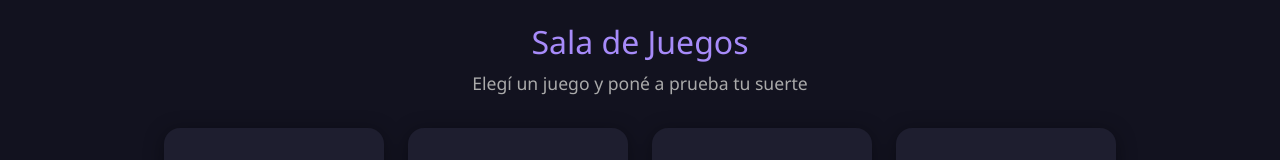
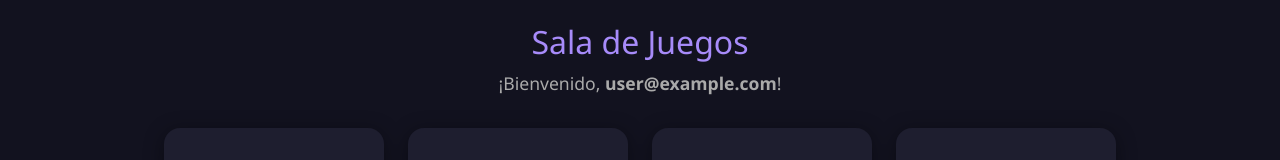
Before and after one commit to damiandattilo1/sala-de-juegos, an Angular app: page / in a window 1280 px wide. Shown: the part 194-354 px from the top of the page. Built offline with nearby package versions, Linux system fonts and the light colour scheme; no server answers; the database is empty; sample sign-in values are in the browser's storage.

Commit message:
feat: add survey feature with reactive form, validation, and admin-only results display; enhance home page greeting

```diff
--- a/src/app/encuesta-resultados/encuesta-resultados.component.html
+++ b/src/app/encuesta-resultados/encuesta-resultados.component.html
@@ -141,7 +141,7 @@
             </tr>
           </thead>
           <tbody>
-            @for (s of surveys; track s.uid + (s.createdAt?.toString() ?? '')) {
+            @for (s of surveys; track $index) {
               <tr>
                 <td>{{ s.nombreApellido }}</td>
                 <td class="email-cell">{{ s.email }}</td>
--- a/src/app/home/home.component.html
+++ b/src/app/home/home.component.html
@@ -2,7 +2,7 @@
   <h2>Sala de Juegos</h2>
 
   @if (user) {
-    <p class="subtitle">Elegí un juego y poné a prueba tu suerte</p>
+    <p class="subtitle">¡Bienvenido, <strong>{{ nombreUsuario || user.email }}</strong>!</p>
     <div class="games-grid">
       <a class="game-card" routerLink="/ahorcado" [skipLocationChange]="true">
         <div class="game-icon">🔤</div>
```
Also changed, not shown: 1 other file (tests, documents, lock files or other folders).
